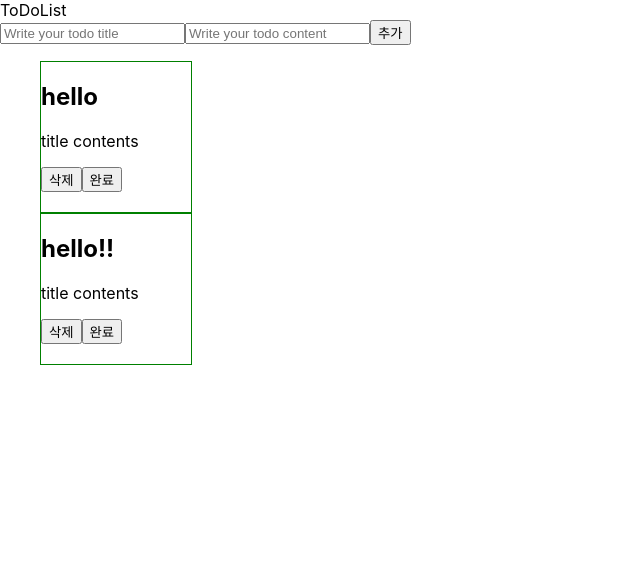
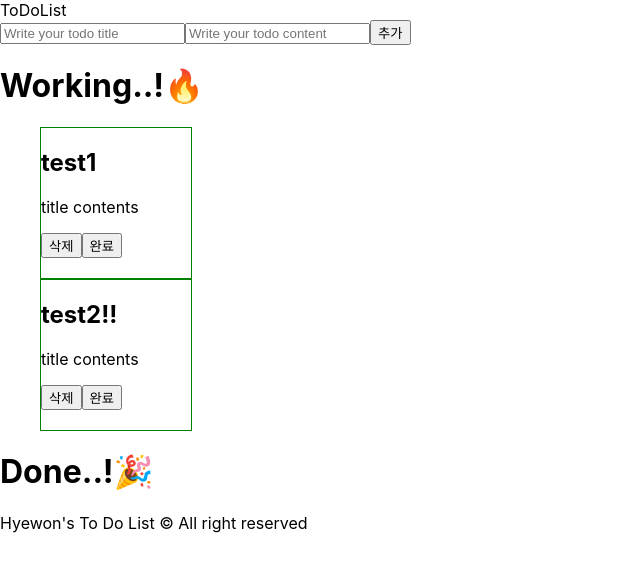
Before and after one commit to hyewon-han/todo_practice, a React (Create React App) app: page / in a window 1280 px wide. Shown: the top 572 px of the page, without its empty margins (0-640 px from the left). Built offline with nearby package versions, Linux system fonts and the light colour scheme.

Commit message:
Update App.js

```diff
--- a/src/App.js
+++ b/src/App.js
@@ -5,13 +5,13 @@ function App() {
   const initialState = [
     {
       id: 1,
-      title: "hello",
+      title: "test1",
       contents: "title contents",
       isDone: false,
     },
     {
       id: 2,
-      title: "hello!!",
+      title: "test2!!",
       contents: "title contents",
       isDone: false,
     },
@@ -28,6 +28,14 @@ function App() {
   };
   const deleteTodo = (id) => {
     setTodos(todos.filter((todo) => todo.id !== id));
+  };
+  const isDoneTodo = (id) => {
+    const todoObj = (todos.find((todo) => todo.id === id).isDone = true);
+    setTodos([...todos, todoObj]);
+  };
+  const isNotDoneTodo = (id) => {
+    const todoObj = (todos.find((todo) => todo.id === id).isDone = false);
+    setTodos([...todos, todoObj]);
   };
   return (
     <div>
@@ -54,20 +62,38 @@ function App() {
           ></input>
           <button onClick={submitTodo}>추가</button>
         </form>
+        <h1>Working..!🔥</h1>
         <ul>
-          {todos.map((todo, idx) => {
+          {todos
+            .filter((todo) => todo.isDone === false)
+            .map((todo, idx) => {
               return (
                 <li key={idx} className="todo">
                   <h2>{todo.title}</h2>
                   <p>{todo.contents}</p>
                   <button onClick={() => deleteTodo(todo.id)}>삭제</button>
-                <button>완료</button>
+                  <button onClick={() => isDoneTodo(todo.id)}>완료</button>
                 </li>
               );
             })}
         </ul>
-        <ul></ul>
+        <h1>Done..!🎉</h1>
+        <ul>
+          {todos
+            .filter((todo) => todo.isDone === true)
+            .map((todo, idx) => {
+              return (
+                <li key={idx} className="todo">
+                  <h2>{todo.title}</h2>
+                  <p>{todo.contents}</p>
+                  <button onClick={() => deleteTodo(todo.id)}>삭제</button>
+                  <button onClick={() => isNotDoneTodo(todo.id)}>취소</button>
+                </li>
+              );
+            })}
+        </ul>
       </main>
+      <footer> Hyewon's To Do List &copy; All right reserved</footer>
     </div>
   );
 }
```
Lines whose indentation alone changed are shown as unchanged.
